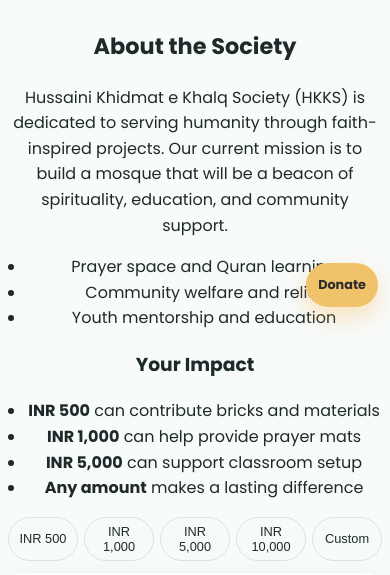
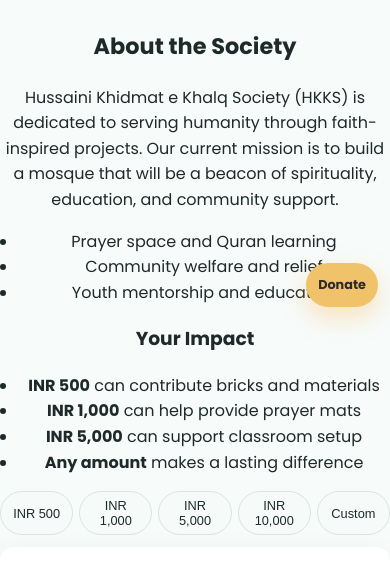
Before and after one commit to Sonivahmad/Mosque-Donation-Website, a plain HTML site: page index.html in a window 390 px wide. Shown: the part 525-1100 px from the top of the page. Drawn offline with Linux system fonts and the light colour scheme; a script that the page names is missing.

Commit message:
Same responsiveness issues

```diff
--- a/styles.css
+++ b/styles.css
@@ -219,6 +219,19 @@
 
 /* Responsive */
 @media (max-width:900px){
+	#about, .about, .about .container, .about .grid-2, .about-card {
+		padding-left: 0 !important;
+		padding-right: 0 !important;
+		margin-left: 0 !important;
+		margin-right: 0 !important;
+		overflow-x: visible !important;
+		width: 100% !important;
+		max-width: 100% !important;
+		box-sizing: border-box !important;
+	}
+	#about *, .about *, .about-card * {
+		word-break: break-word !important;
+	}
 	.container {
 		width: 100% !important;
 		max-width: 100% !important;
```
